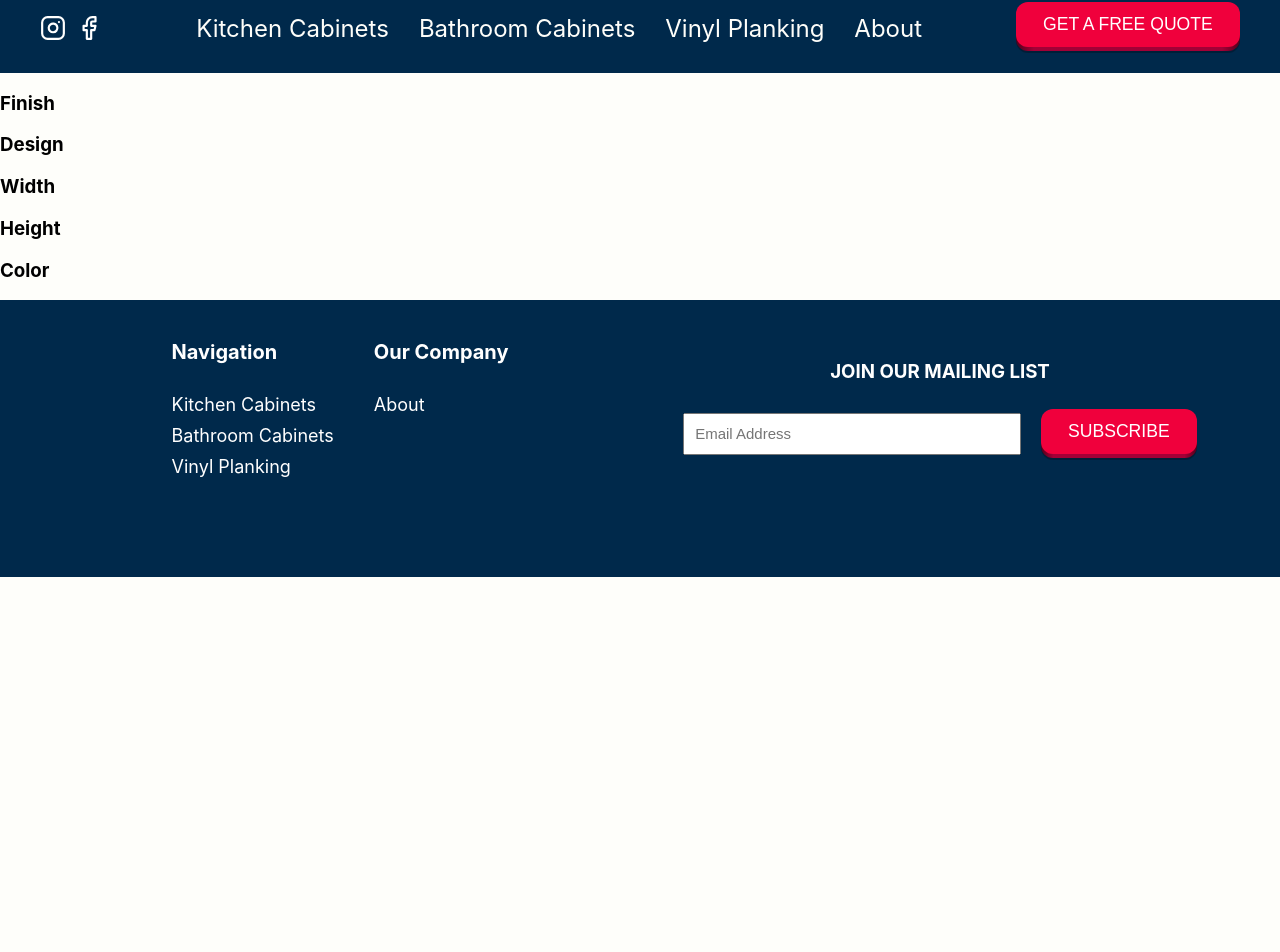
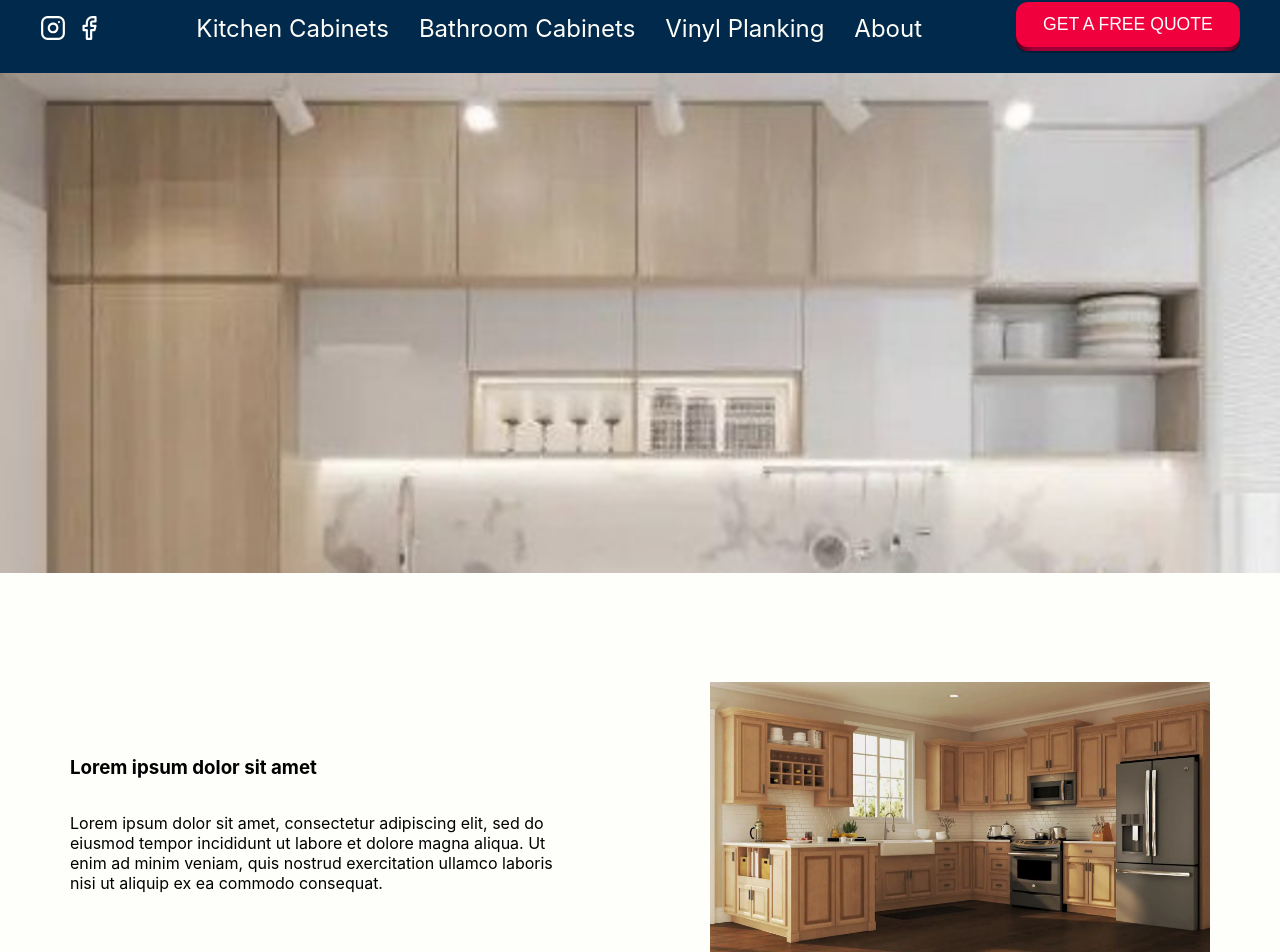
Before and after one commit to propitive/avanti-enterprises, a React (Create React App) app: page /services/kitchen-cabinets in a window 1280 px wide. Shown: the part 17-969 px from the top of the page. Before the commit the page ends 800 px from the top, so only its background shows below. Built offline with nearby package versions, Linux system fonts and the light colour scheme.

Commit message:
added parallax package and started off kitchen cabinet page

```diff
--- a/package.json
+++ b/package.json
@@ -11,6 +11,7 @@
     "react": "^18.2.0",
     "react-dom": "^18.2.0",
     "react-icons": "^4.11.0",
+    "react-parallax": "^3.5.1",
     "react-router-dom": "^5.3.4",
     "react-scripts": "5.0.1",
     "react-select": "^5.7.7",
--- a/src/components/KitchenCabinets/KitchenCabinets.css
+++ b/src/components/KitchenCabinets/KitchenCabinets.css
@@ -1,8 +1,31 @@
 .k-cabinets {
 }
 
-.k-cabinets__search {
+.k-cabinets__parallax {
+  height: 500px;
+  width: 100%;
 }
 
-.k-cabinets__products {
+.k-cabinets__first-section {
+  display: grid;
+  grid-template-columns: 1fr 1fr;
+  height: 500px;
 }
+
+.k-cabinets__first-section__description {
+  display: flex;
+  flex-direction: column;
+  max-width: 500px;
+  margin: auto;
+}
+
+.k-cabinets__first-section__header {
+}
+
+.k-cabinets__first-section__paragraph {
+}
+
+.k-cabinets__first-section__image {
+  max-width: 500px;
+  margin: auto;
+}
--- a/src/components/KitchenCabinets/KitchenCabinets.js
+++ b/src/components/KitchenCabinets/KitchenCabinets.js
@@ -1,30 +1,39 @@
 import Footer from "../Footer/Footer";
 import Header from "../Header/Header";
+import { Parallax } from "react-parallax";
+import kitchenParallax from "../../images/servicesParallax/kitchenCabinets.jpg";
+import kitchenImage from "../../images/showcaseCards/kitchenCabinets.jpg";
 
 function KitchenCabinets() {
   return (
     <>
       <Header />
       <div className="k-cabinets">
-        <div className="k-cabinets__search">
-          <h3 className="k-cabinets__trigger">Finish</h3>
-          <div className="k-cabinets__menu-finish">
-            <ul></ul>
+        <Parallax strength={400} bgImage={kitchenParallax}>
+          <div className="k-cabinets__parallax"></div>
+        </Parallax>
+        <div className="k-cabinets__first-section">
+          <div className="k-cabinets__first-section__description">
+            <h3 className="k-cabinets__first-section__header">
+              Lorem ipsum dolor sit amet
+            </h3>
+            <p className="k-cabinets__first-section__paragraph">
+              Lorem ipsum dolor sit amet, consectetur adipiscing elit, sed do
+              eiusmod tempor incididunt ut labore et dolore magna aliqua. Ut
+              enim ad minim veniam, quis nostrud exercitation ullamco laboris
+              nisi ut aliquip ex ea commodo consequat.
+            </p>
           </div>
-          <h3 className="k-cabinets__trigger">Design</h3>
-          <h3 className="k-cabinets__trigger">Width</h3>
-          <h3 className="k-cabinets__trigger">Height</h3>
-          <h3 className="k-cabinets__trigger">Color</h3>
+          <img
+            className="k-cabinets__first-section__image"
+            src={kitchenImage}
+            alt="Kitchen cabinets"
+          />
         </div>
-        <div className="k-cabinets__products"></div>
       </div>
       <Footer />
     </>
   );
 }
 
-function DropdownItem(props) {
-  return <li></li>;
-}
-
 export default KitchenCabinets;
```
Also changed, not shown: src/images/servicesParallax/kitchenCabinets.jpg (added), 1 other file (tests, documents, lock files or other folders).
